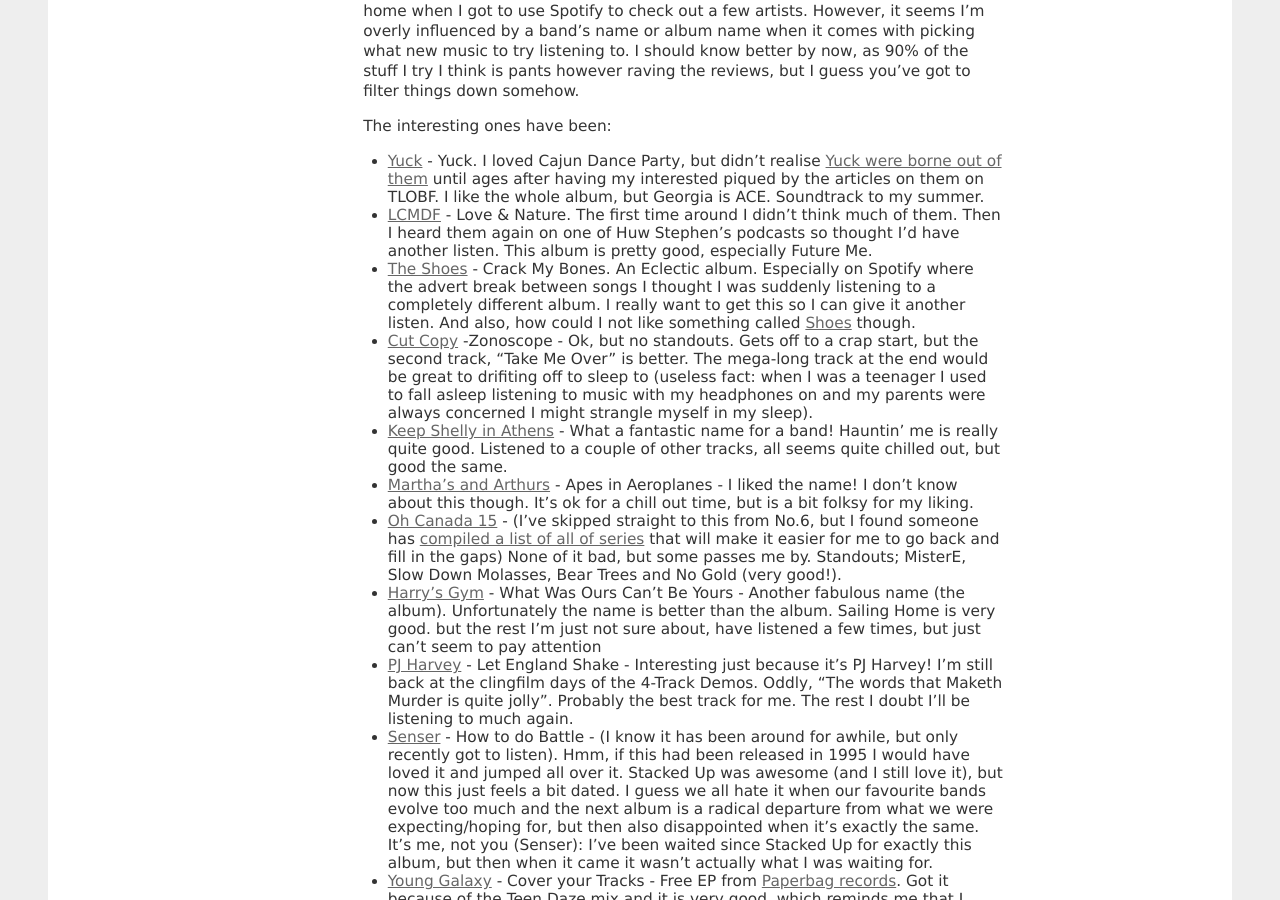
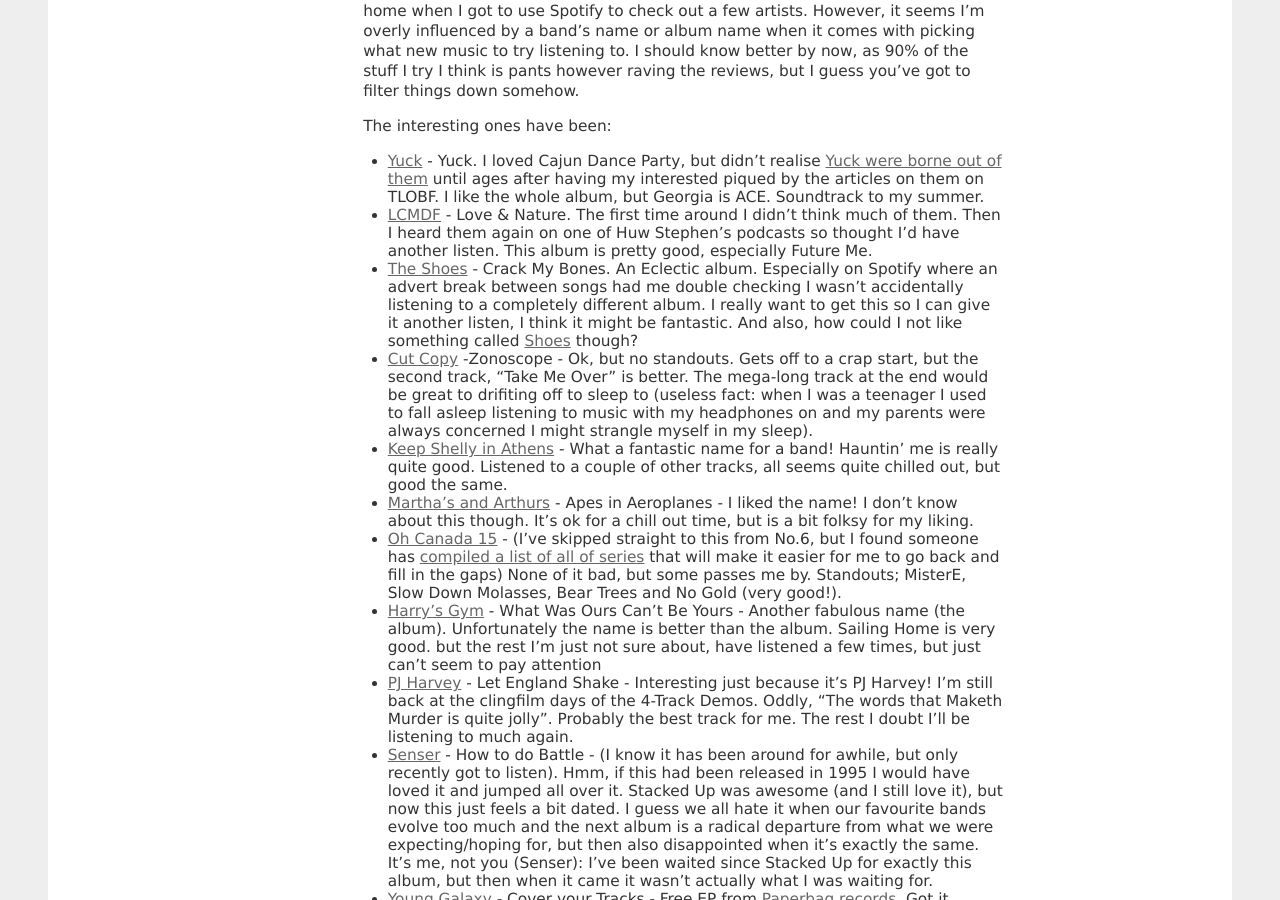
Before and after one commit to emory/atomicules.github.com, a Jekyll site: the page built from _posts/2011-04-03-Judge-a-Book-by-its-Cover-and-a-Band-by-its-Name.markdown, in a window 1280 px wide and 900 px high, scrolled down 409 px. Built offline with Jekyll 4.4.1, drawn with Linux system fonts in a browser that asks for light colours; Markdown is read by kramdown in place of the engine named in the settings; comment, search, counter and statistics services are not loaded.

Commit message:
Re-write in English

```diff
--- a/_posts/2011-04-03-Judge-a-Book-by-its-Cover-and-a-Band-by-its-Name.markdown
+++ b/_posts/2011-04-03-Judge-a-Book-by-its-Cover-and-a-Band-by-its-Name.markdown
@@ -12,7 +12,7 @@ The interesting ones have been:
 
 * [Yuck](http://yuck.bandcamp.com/) - Yuck. I loved Cajun Dance Party, but didn't realise [Yuck were borne out of them](http://en.wikipedia.org/wiki/Cajun_Dance_Party) until ages after having my interested piqued by the articles on them on TLOBF. I like the whole album, but Georgia is ACE. Soundtrack to my summer.
 * [LCMDF](http://www.myspace.com/lecorpsmincedefrancoise) - Love & Nature. The first time around I didn't think much of them. Then I heard them again on one of Huw Stephen's podcasts so thought I'd have another listen. This album is pretty good, especially Future Me.
-* [The Shoes](http://www.last.fm/music/The+Shoes) - Crack My Bones. An Eclectic album. Especially on Spotify where the advert break between songs I thought I was suddenly listening to a completely different album. I really want to get this so I can give it another listen. And also, how could I not like something called [Shoes](http://shoesrb.com) though.
+* [The Shoes](http://www.last.fm/music/The+Shoes) - Crack My Bones. An Eclectic album. Especially on Spotify where an advert break between songs had me double checking I wasn't accidentally listening to a completely different album. I really want to get this so I can give it another listen, I think it might be fantastic. And also, how could I not like something called [Shoes](http://shoesrb.com) though?
 * [Cut Copy](http://www.cutcopy.net/) -Zonoscope - Ok, but no standouts. Gets off to a crap start, but the second track, "Take Me Over" is better. The mega-long track at the end would be great to drifiting off to sleep to (useless fact: when I was a teenager I used to fall asleep listening to music with my headphones on and my parents were always concerned I might strangle myself in my sleep).
 * [Keep Shelly in Athens](http://keepshellyinathens.blogspot.com/) - What a fantastic name for a band! Hauntin' me is really quite good. Listened to a couple of other tracks, all seems quite chilled out, but good the same.
 * [Martha's and Arthurs](http://marthasandarthurs.bandcamp.com/) - Apes in Aeroplanes - I liked the name! I don't know about this though. It's ok for a chill out time, but is a bit folksy for my liking.
```
